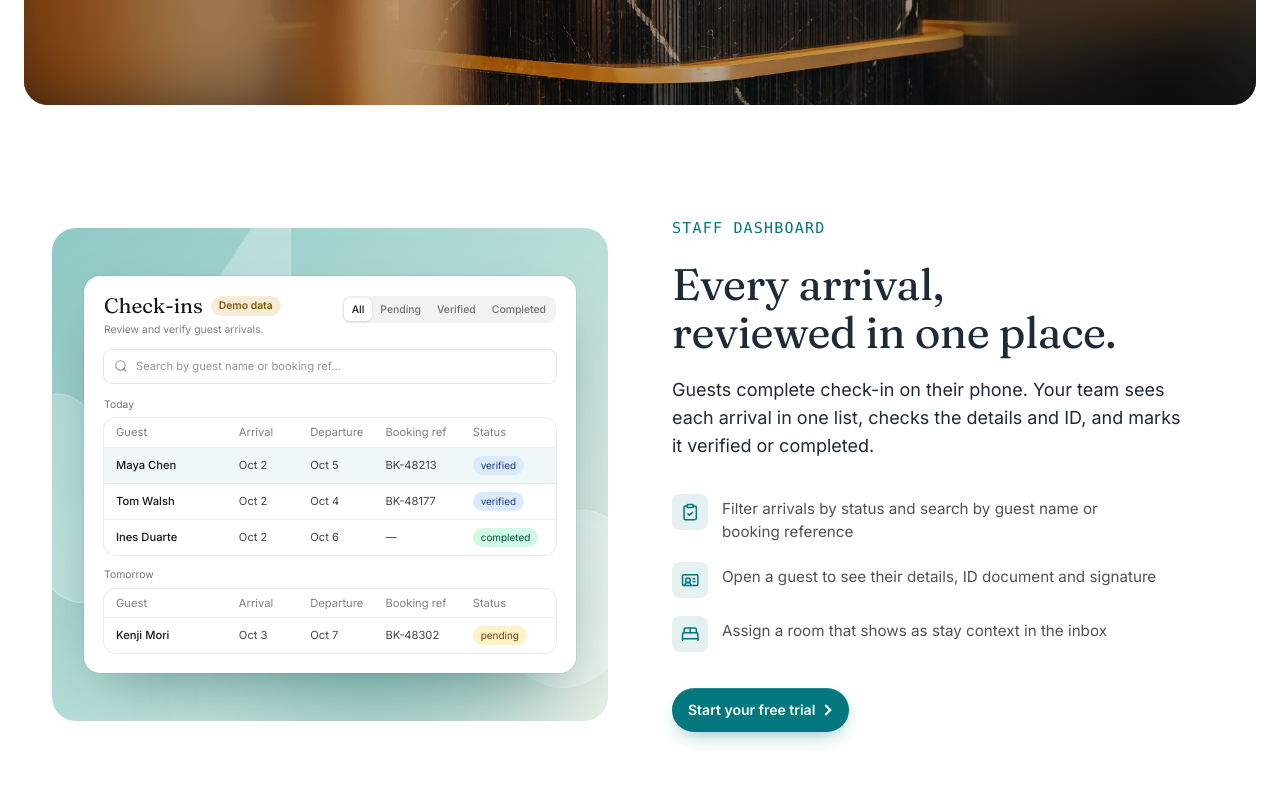
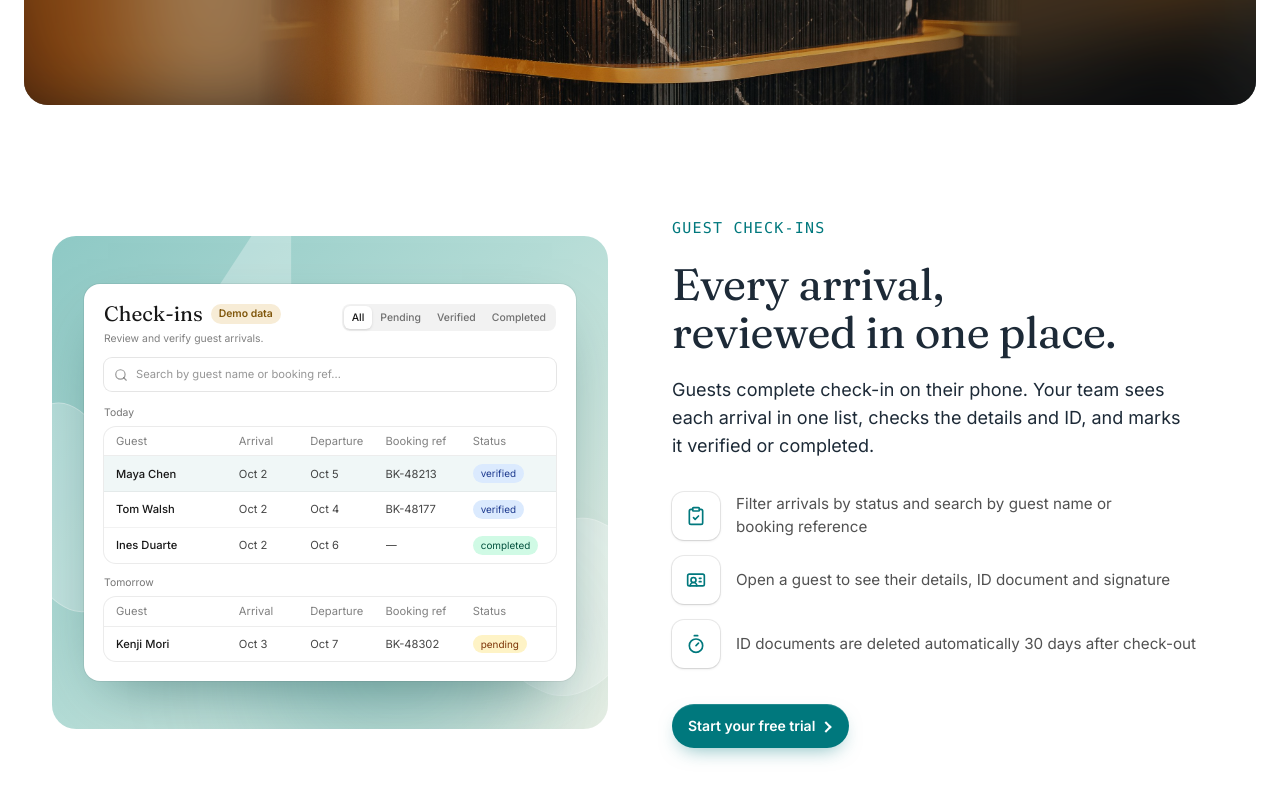
Before and after one commit to abdulrhhkahn/SaraiOS, a Next.js app: page /features in a window 1280 px wide. Shown: the part 364-1164 px from the top of the page. Built offline with nearby package versions, Linux system fonts and the light colour scheme; no server answers.

Commit message:
Add files via upload

```diff
--- a/components/features/StaffCheckins.tsx
+++ b/components/features/StaffCheckins.tsx
@@ -2,7 +2,7 @@
 
 import { useEffect, useRef, useState } from "react";
 import { useInView } from "framer-motion";
-import { BedDouble, ClipboardCheck, IdCard, Search } from "lucide-react";
+import { ClipboardCheck, IdCard, Search, Timer } from "lucide-react";
 import { Container, DemoTag } from "@/components/ui/primitives";
 import { ArrowButton } from "@/components/ui/ArrowButton";
 import { Reveal } from "@/components/animations/Reveal";
@@ -117,7 +117,7 @@ function CheckinsPanel({ verified }: { verified: boolean }) {
 const points = [
   { icon: ClipboardCheck, text: "Filter arrivals by status and search by guest name or booking reference" },
   { icon: IdCard, text: "Open a guest to see their details, ID document and signature" },
-  { icon: BedDouble, text: "Assign a room that shows as stay context in the inbox" },
+  { icon: Timer, text: "ID documents are deleted automatically 30 days after check-out" },
 ];
 
 export function StaffCheckins() {
@@ -154,7 +154,7 @@ export function StaffCheckins() {
           </Reveal>
 
           <Reveal delay={0.1}>
-            <p className="font-mono text-[0.9375rem] tracking-[0.08em] text-cta uppercase">Staff dashboard</p>
+            <p className="font-mono text-[0.9375rem] tracking-[0.08em] text-cta uppercase">Guest check-ins</p>
             <h2 className="mt-5 max-w-[16ch] heading-section text-balance text-subheading">
               Every arrival, reviewed in one place.
             </h2>
@@ -164,11 +164,11 @@ export function StaffCheckins() {
             </p>
             <ul className="mt-8 space-y-4">
               {points.map((p) => (
-                <li key={p.text} className="flex items-start gap-3.5">
-                  <span className="mt-0.5 inline-flex size-9 shrink-0 items-center justify-center rounded-lg bg-cta/10">
-                    <p.icon className="size-[1.15rem] text-cta" aria-hidden />
+                <li key={p.text} className="flex items-center gap-4">
+                  <span className="inline-flex size-12 shrink-0 items-center justify-center rounded-xl bg-white shadow-sm ring-1 ring-line">
+                    <p.icon className="size-5 text-cta" aria-hidden />
                   </span>
-                  <span className="pt-1.5 text-[0.95rem] text-pretty text-ink/75">{p.text}</span>
+                  <span className="text-[0.95rem] text-pretty text-ink/75">{p.text}</span>
                 </li>
               ))}
             </ul>
```
